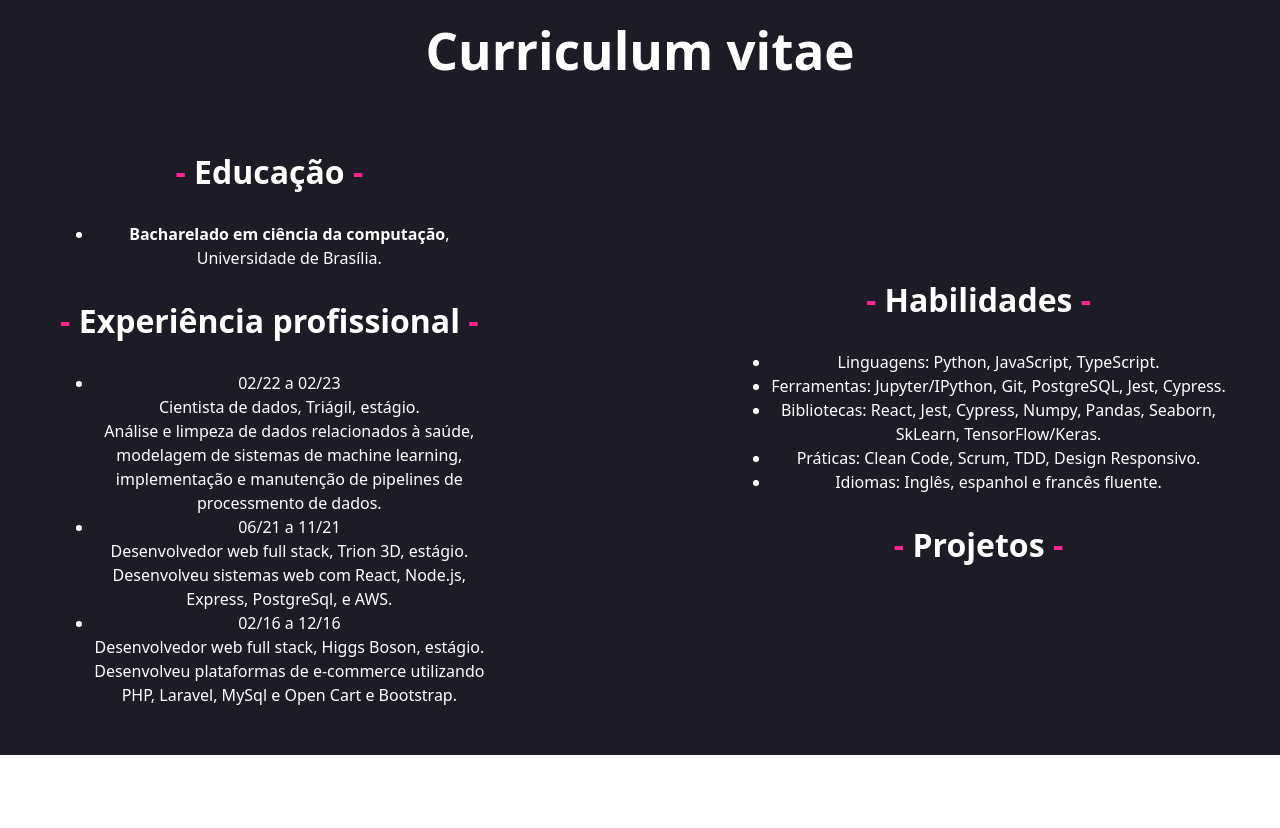
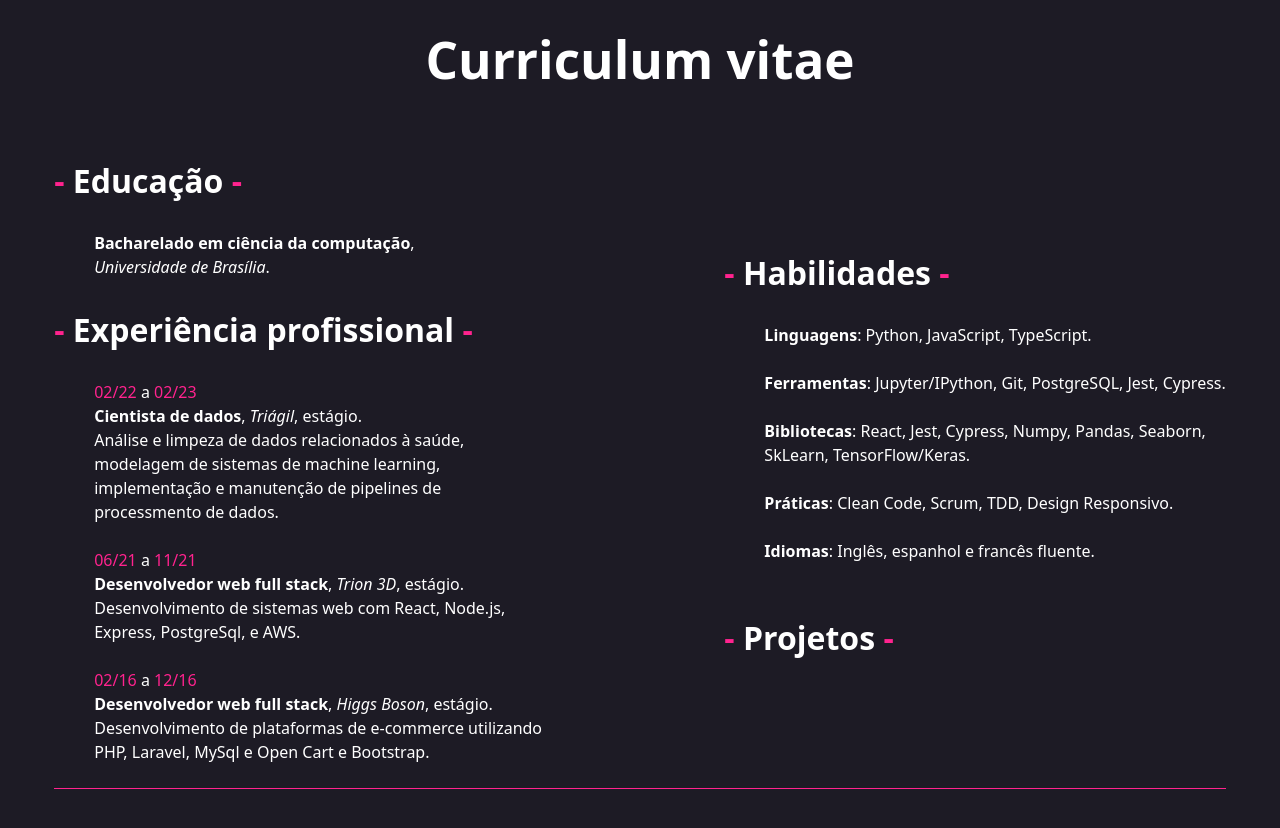
Before and after one commit to mrafaelr/mrafaelr.github.io, a React (Vite) app: page / in a window 1280 px wide. Shown: the part 780-1608 px from the top of the page. Before the commit the page ends 1535 px from the top, so only its background shows below. Built offline with nearby package versions, Linux system fonts and the light colour scheme.

Commit message:
Formatting work on resume

```diff
--- a/src/App.css
+++ b/src/App.css
@@ -10,6 +10,7 @@
   height: 550px;
   border-radius: 100%;
   border: 1px solid white;
+  z-index: -1;
 }
 
 body {
@@ -18,3 +19,9 @@ body {
   font-family: "Ubuntu", sans;
   display: flex;
 }
+
+hr {
+  background-color: #FF238E;
+  height: 1px;
+  border: none;
+}
--- a/src/App.jsx
+++ b/src/App.jsx
@@ -18,7 +18,9 @@ function App() {
     <div>
       <Nav></Nav>
       <About></About>
+      <hr></hr>
       <Resume></Resume>
+      <hr></hr>
     </div>
     );
 }
--- a/src/Resume.css
+++ b/src/Resume.css
@@ -10,6 +10,14 @@
     font-size: 2em;
 }
 
-#decorative-dash {
+.resume-column {
+    text-align: left;
+}
+
+.resume-column>ul>li {
+    list-style-type: none;
+}
+
+.decorative-pink {
     color: #FF238E;
 }
--- a/src/Resume.jsx
+++ b/src/Resume.jsx
@@ -8,47 +8,47 @@ export default function Resume() {
             <h1>Curriculum vitae</h1>
             <div id="resume">
                 <div className="resume-column">
-                    <h2><span id="decorative-dash">-</span> Educação <span id="decorative-dash">-</span></h2>
+                    <h2><span className="decorative-pink">-</span> Educação <span className="decorative-pink">-</span></h2>
                     <ul>
                         <li>
                             <b>Bacharelado em ciência da computação</b>,<br />
-                            Universidade de Brasília.
+                            <i>Universidade de Brasília</i>.
                         </li>
                     </ul>
-                    <h2><span id="decorative-dash">-</span> Experiência profissional <span id="decorative-dash">-</span></h2>
+                    <h2><span className="decorative-pink">-</span> Experiência profissional <span className="decorative-pink">-</span></h2>
                     <ul>
                         <li>
-                            02/22 a 02/23 <br />
-                            Cientista de dados, Triágil, estágio. <br />
+                            <span className="decorative-pink">02/22</span> a <span className="decorative-pink">02/23</span> <br />
+                            <b>Cientista de dados</b>, <i>Triágil</i>, estágio. <br />
                             Análise e limpeza de dados relacionados à saúde, <br />
                             modelagem de sistemas de machine learning, <br />
                             implementação e manutenção de pipelines de <br />
                             processmento de dados. <br />
-                        </li>
+                        </li><br />
                         <li>
-                            06/21 a 11/21 <br />
-                            Desenvolvedor web full stack, Trion 3D, estágio. <br />
-                            Desenvolveu sistemas web com React, Node.js, <br />
+                        <span className="decorative-pink">06/21</span> a <span className="decorative-pink">11/21</span> <br />
+                            <b>Desenvolvedor web full stack</b>, <i>Trion 3D</i>, estágio. <br />
+                            Desenvolvimento de sistemas web com React, Node.js, <br />
                             Express,  PostgreSql, e AWS. <br />
-                        </li>
+                        </li><br />
                         <li>
-                            02/16 a 12/16 <br />
-                            Desenvolvedor web full stack, Higgs Boson, estágio. <br />
-                            Desenvolveu plataformas de e-commerce utilizando <br />
+                        <span className="decorative-pink">02/16</span> a <span className="decorative-pink">12/16</span> <br />
+                            <b>Desenvolvedor web full stack</b>, <i>Higgs Boson</i>, estágio. <br />
+                            Desenvolvimento de plataformas de e-commerce utilizando <br />
                             PHP, Laravel, MySql e Open Cart e Bootstrap. <br />
                         </li>
                     </ul>
                 </div>
                 <div className="resume-column">
-                    <h2><span id="decorative-dash">-</span> Habilidades <span id="decorative-dash">-</span></h2>
+                    <h2><span className="decorative-pink">-</span> Habilidades <span className="decorative-pink">-</span></h2>
                     <ul>
-                        <li>Linguagens: Python, JavaScript, TypeScript.</li>
-                        <li>Ferramentas: Jupyter/IPython, Git, PostgreSQL, Jest, Cypress.</li>
-                        <li>Bibliotecas: React, Jest, Cypress, Numpy, Pandas, Seaborn,<br /> SkLearn, TensorFlow/Keras.</li>
-                        <li>Práticas: Clean Code, Scrum, TDD, Design Responsivo.</li>
-                        <li>Idiomas: Inglês, espanhol e francês fluente.</li>
+                        <li><b>Linguagens</b>: Python, JavaScript, TypeScript.</li><br />
+                        <li><b>Ferramentas</b>: Jupyter/IPython, Git, PostgreSQL, Jest, Cypress.</li><br />
+                        <li><b>Bibliotecas</b>: React, Jest, Cypress, Numpy, Pandas, Seaborn,<br /> SkLearn, TensorFlow/Keras.</li><br />
+                        <li><b>Práticas</b>: Clean Code, Scrum, TDD, Design Responsivo.</li><br />
+                        <li><b>Idiomas</b>: Inglês, espanhol e francês fluente.</li><br />
                     </ul>
-                    <h2><span id="decorative-dash">-</span> Projetos <span id="decorative-dash">-</span></h2>
+                    <h2><span className="decorative-pink">-</span> Projetos <span className="decorative-pink">-</span></h2>
                 </div>
             </div>
         </section>
```
